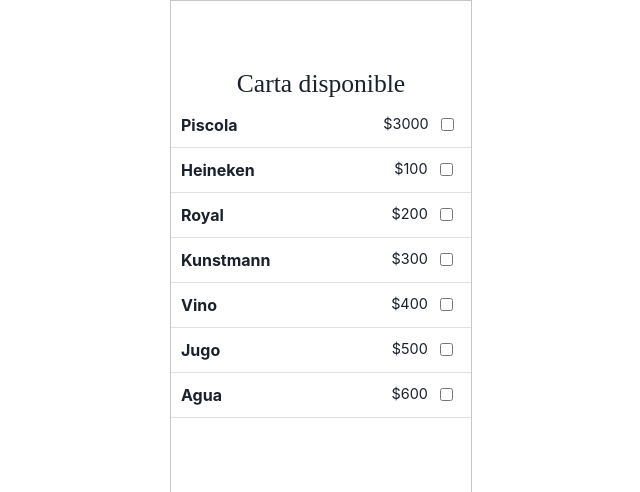
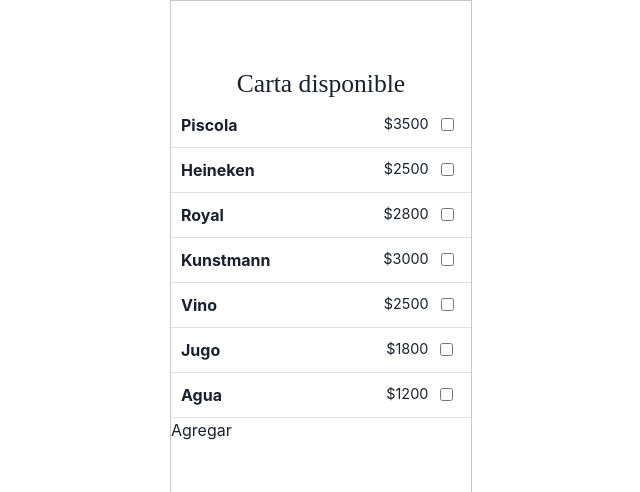
Before and after one commit to angelonico/CuentasClarisimas, a Next.js app: page / in a window 1280 px wide. Shown: the top 492 px of the page, without its empty margins (319-959 px from the left). Built offline with nearby package versions, Linux system fonts and the light colour scheme.

Commit message:
precios actualizados

```diff
--- a/pages/index.js
+++ b/pages/index.js
@@ -35,7 +35,7 @@ const Index = ({data}) => {
 
   return (
 <Layout pageId="page4">
-
+    <div>
       <Head>
         <title>Menú</title>
       </Head>
@@ -46,6 +46,8 @@ const Index = ({data}) => {
         ))}
       </div>
             <div id = "total_a_pagar"></div>
+            <button type="button">Agregar</button>
+    </div>
 
 </Layout>
 
--- a/public/data/todo.json
+++ b/public/data/todo.json
@@ -1,9 +1,9 @@
 [
-    {"id": "todo-1", "price": 3000, "title":"Piscola","done":false},
-    {"id": "todo-2", "price": 100, "title":"Heineken","done":false},
-    {"id": "todo-3", "price": 200, "title":"Royal","done":false},
-    {"id": "todo-4", "price": 300, "title":"Kunstmann","done":false},
-    {"id": "todo-5", "price": 400, "title":"Vino","done":false},
-    {"id": "todo-6", "price": 500, "title":"Jugo","done":false},
-    {"id": "todo-7", "price": 600, "title":"Agua","done":false}
+    {"id": "todo-1", "price": 3500, "title":"Piscola","done":false},
+    {"id": "todo-2", "price": 2500, "title":"Heineken","done":false},
+    {"id": "todo-3", "price": 2800, "title":"Royal","done":false},
+    {"id": "todo-4", "price": 3000, "title":"Kunstmann","done":false},
+    {"id": "todo-5", "price": 2500, "title":"Vino","done":false},
+    {"id": "todo-6", "price": 1800, "title":"Jugo","done":false},
+    {"id": "todo-7", "price": 1200, "title":"Agua","done":false}
 ]
```
